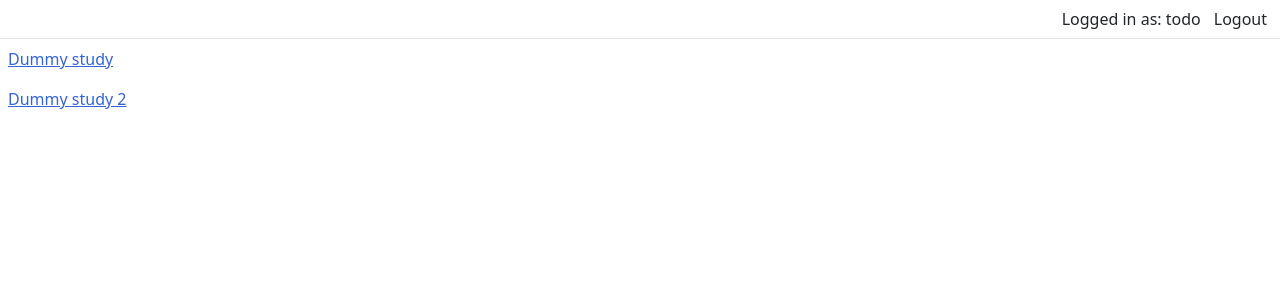
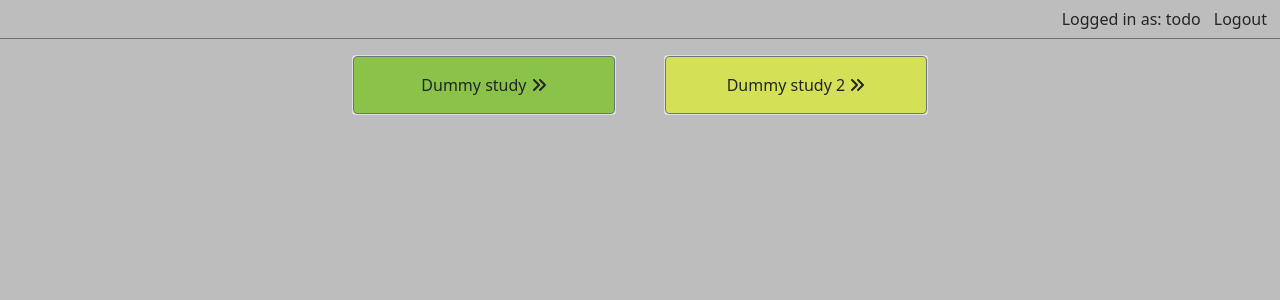
Before and after one commit to tekenradar/researcher-ui, a React (Create React App) app: page /studies in a window 1280 px wide. Shown: the top 300 px of the page. Built offline with nearby package versions, Linux system fonts and the light colour scheme.

Commit message:
added cards on the home page

```diff
--- a/src/components/Appbar.tsx
+++ b/src/components/Appbar.tsx
@@ -2,7 +2,7 @@ import React from "react";
 
 const Appbar: React.FC = () => {
   return (
-    <div className="border-bottom d-flex justify-content-end align-items-center">
+    <div className="border-bottom border-secondary d-flex justify-content-end align-items-center bg-appThemeColor">
       <span>Logged in as: {"todo"}</span>
       <button className="btn">Logout</button>
     </div>
--- a/src/pages/StudySelector.tsx
+++ b/src/pages/StudySelector.tsx
@@ -1,5 +1,8 @@
 import React from "react";
 import { Link } from "react-router-dom";
+import "./../stylesheets/css/pages/StudySelector.css";
+import { FontAwesomeIcon } from "@fortawesome/react-fontawesome";
+import { faAnglesRight } from "@fortawesome/free-solid-svg-icons";
 
 const dummyStudies = [
   { key: "dummy", name: "Dummy study" },
@@ -8,14 +11,24 @@ const dummyStudies = [
 
 const StudySelector: React.FC = () => {
   return (
-    <div>
-      {dummyStudies.map((study) => (
-        <div key={study.key}>
-          <Link className="d-block p-2" to={study.key}>
-            {study.name}
-          </Link>
-        </div>
-      ))}
+    <div className="container-fluid h-100 bg-appThemeColor px-4 justify-content-center">
+      <div className="row justify-content-center gx-5 p-3">
+        {dummyStudies.map((study, index) => (
+          <div className="col-3">
+            <div className="card rounded" key={study.key}>
+              <Link
+                type="button"
+                className={`${
+                  index === 0 ? "bg-firstStudyColor" : "bg-secondStudyColor"
+                } btn cardBtn card-body shadow-none border border-secondary`}
+                to={study.key}
+              >
+                {study.name} <FontAwesomeIcon icon={faAnglesRight} />
+              </Link>
+            </div>
+          </div>
+        ))}
+      </div>
     </div>
   );
 };
--- /dev/null
+++ b/src/stylesheets/css/pages/StudySelector.css
@@ -0,0 +1,9 @@
+.cardBtn {
+    -webkit-transition: font-size 0.5s;
+    transition: font-size 0.5s;
+  }
+  .cardBtn:hover {
+    padding-right: 18px;
+    padding: 18px;
+    font-size: 1.1em;
+  }
```
